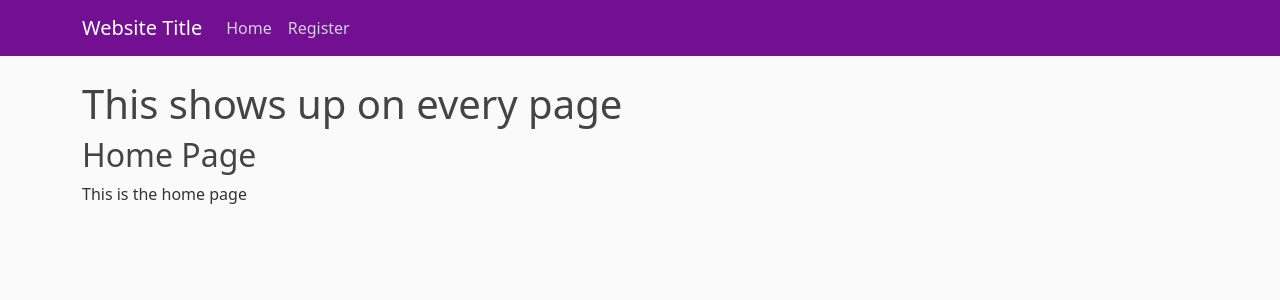
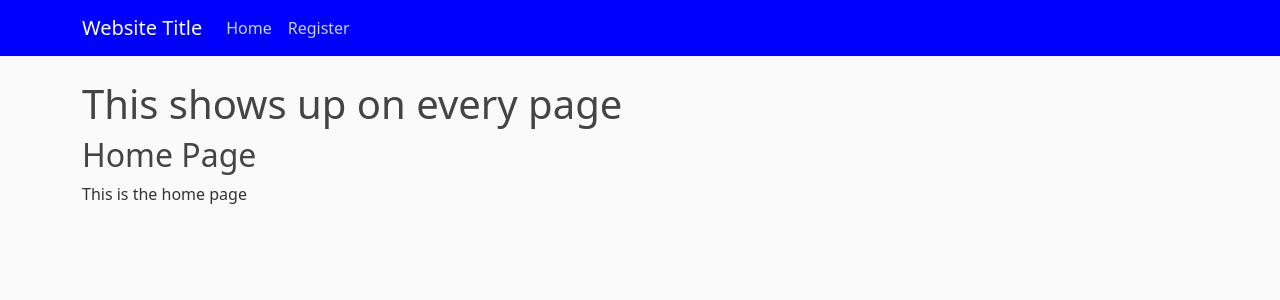
Before and after one commit to evali767/Simple-Flask-Website, a Flask app: page / in a window 1280 px wide. Shown: the top 300 px of the page. Run offline with Flask 3, Linux system fonts and the light colour scheme.

Commit message:
Updated color of banner

```diff
--- a/static/main.css
+++ b/static/main.css
@@ -9,7 +9,7 @@ body {
   }
 
   .bg-steel {
-    background-color: #731091;
+    background-color: blue;
   }
 
   .site-header .navbar-nav .nav-link {
```
